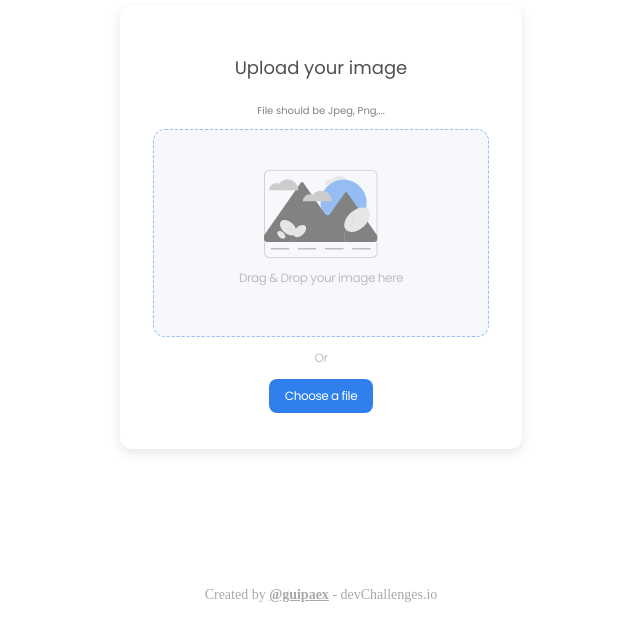
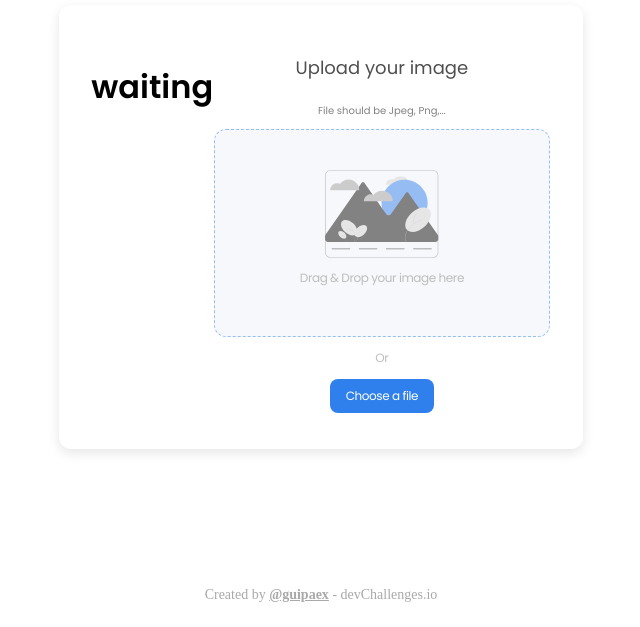
Before and after one commit to guipaex/uPloader, a React (Create React App) app: page / in a window 1280 px wide. Shown: the part 173-800 px from the top of the page, without its empty margins (319-959 px from the left). Built offline with nearby package versions, Linux system fonts and the light colour scheme.

Commit message:
chore: manage the state image  with ContextAPI

```diff
--- a/src/App.tsx
+++ b/src/App.tsx
@@ -3,35 +3,39 @@ import Footer from "./components/Footer";
 import Loading from "./components/Loading";
 import Share from "./components/Share";
 import Uploader from "./components/Uploader";
-import { useState, useEffect } from "react";
+import { useState, useEffect, useContext } from "react";
+import { StatusContext } from "./context";
 
 export default function App() {
   const [data, setData] = useState("");
   const [, setURL] = useState("");
-  const [status, setStatus] = useState("waiting");
+  //const [status, setStatus] = useState("waiting");
 
   const getURL = (childdata: string) => {
     setData(childdata);
   };
 
-  useEffect(() => {
-    setURL(data);
-    if (data) {
-      setStatus("loading");
-      setTimeout(() => {
-        setStatus("done");
-      }, 1500);
-    } else {
-      setStatus("waiting");
-    }
-  }, [data]);
+  // useEffect(() => {
+  //   setURL(data);
+  //   if (data) {
+  //     setStatus("loading");
+  //     setTimeout(() => {
+  //       setStatus("done");
+  //     }, 1500);
+  //   } else {
+  //     setStatus("waiting");
+  //   }
+  // }, [data]);
+
+  const { status } = useContext(StatusContext);
 
   return (
     <>
       <div className={styles.App}>
-        {status === "waiting" && <Uploader getURL={getURL} />}
-        {status === "loading" && <Loading />}
-        {status === "done" && <Share data={data} />}
+        <h1>{status?.stat}</h1>
+        {status.stat === "waiting" && <Uploader />}
+        {status.stat === "loading" && <Loading />}
+        {status.stat === "uploaded" && <Share data={status.url} />}
       </div>
       <Footer />
     </>
--- a/src/components/Uploader/index.tsx
+++ b/src/components/Uploader/index.tsx
@@ -1,16 +1,14 @@
 import styles from "./Uploader.module.scss";
 import { useDropzone } from "react-dropzone";
 import Axios from "axios";
-import SnackBar from "../SnackBar";
-import React, { useCallback, useState } from "react";
+import React, { useCallback, useState, useContext } from "react";
 import { ReactComponent as ImageSample } from "../../assets/image.svg";
+import { StatusContext } from "../../context";
 
-interface Props {
-  getURL: (data: string) => void;
-}
-
-export default function Uploader({ getURL }: Props) {
+export default function Uploader() {
   const [image, setImage] = useState<string>("");
+  const { status, handleStatus } = useContext(StatusContext);
+  let teste: string;
 
   const imgUpload = async (file: File) => {
     const formData = new FormData();
@@ -20,13 +18,16 @@ export default function Uploader({ getURL }: Props) {
 
     await Axios.post("https://api.cloudinary.com/v1_1/guipaex/image/upload", formData).then((response) => {
       data = response.data["secure_url"];
-      getURL(data);
+      status.url = data;
+      teste = "uploaded";
+      handleStatus({ stat: teste, url: status.url });
     });
     return data;
   };
 
   const imgSubmit = async (file: File) => {
     try {
+      handleStatus({ stat: "loading", url: "" });
       setImage(await imgUpload(file));
     } catch (error) {
       console.error(error);
--- /dev/null
+++ b/src/context/index.tsx
@@ -0,0 +1,34 @@
+import { createContext, useState } from "react";
+
+export type ImageProps = {
+  stat: string;
+  url: string;
+};
+
+type StatusContextProps = {
+  status: ImageProps;
+  handleStatus: (image: ImageProps) => void;
+};
+
+const StatusContext = createContext<StatusContextProps>({} as StatusContextProps);
+
+const StatusProvider = ({ children }: { children: React.ReactNode }) => {
+  const [status, setStatus] = useState<ImageProps>({ stat: "waiting", url: "null" });
+
+  const handleStatus = (image: ImageProps) => {
+    setStatus(image);
+    console.log(image);
+  };
+  return (
+    <StatusContext.Provider
+      value={{
+        status,
+        handleStatus,
+      }}
+    >
+      {children}
+    </StatusContext.Provider>
+  );
+};
+
+export { StatusProvider, StatusContext };
--- a/src/index.tsx
+++ b/src/index.tsx
@@ -1,10 +1,13 @@
 import React from "react";
 import ReactDOM from "react-dom/client";
 import App from "./App";
+import { StatusProvider } from "./context";
 
 const root = ReactDOM.createRoot(document.getElementById("root") as HTMLElement);
 root.render(
   <React.StrictMode>
-    <App />
+    <StatusProvider>
+      <App />
+    </StatusProvider>
   </React.StrictMode>
 );
```
